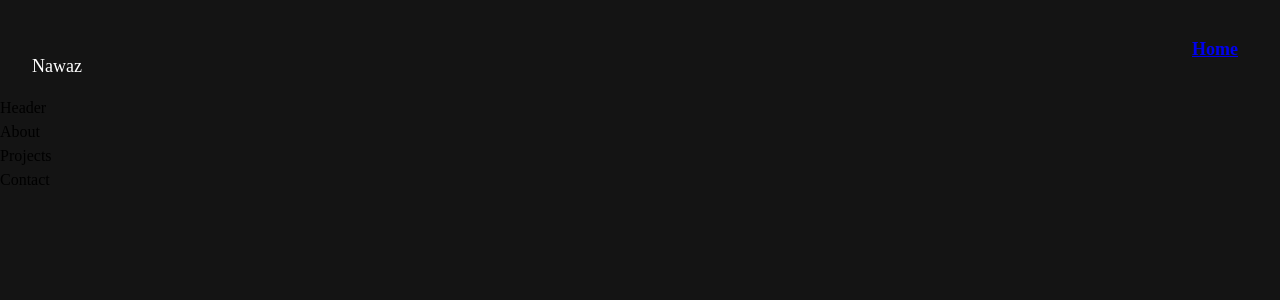
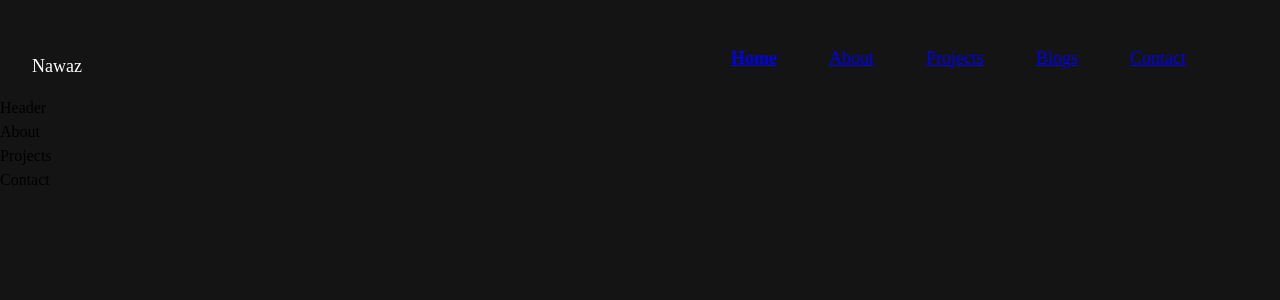
Before and after one commit to shaikahmadnawaz/portfolio-website, a React (Create React App) app: page / in a window 1280 px wide. Shown: the top 300 px of the page. Built offline with nearby package versions, Linux system fonts and the light colour scheme.

Commit message:
navbar css added

```diff
--- a/src/components/common/navbar/Navbar.js
+++ b/src/components/common/navbar/Navbar.js
@@ -14,14 +14,26 @@ const Navbar = () => {
               return (
                 <li className="nav-active">
                   {link?.external ? (
-                    <a href={link.href}>{link.name}</a>
+                    <a
+                      href={link.href}
+                      target="_blank"
+                      rel="noopener noreferrer"
+                    >
+                      {link.name}
+                    </a>
                   ) : (
                     <Link to={link.href}>{link.name}</Link>
                   )}
                 </li>
               );
             }
+            return (
+              <li>
+                <Link to={link.href}>{link.name}</Link>
+              </li>
+            );
           })}
+          <li></li>
         </ul>
       </nav>
     </div>
--- a/src/components/common/navbar/navbar.css
+++ b/src/components/common/navbar/navbar.css
@@ -24,12 +24,12 @@
   display: flex;
   list-style-type: none;
   padding: 0;
-  color: #ffffff;
+  color: white;
 }
 
 .nav-links li {
   margin: 0 1.625rem;
-  font-weight: 600;
+  font-weight: 400;
 }
 
 .nav-links .nav-active {
```
